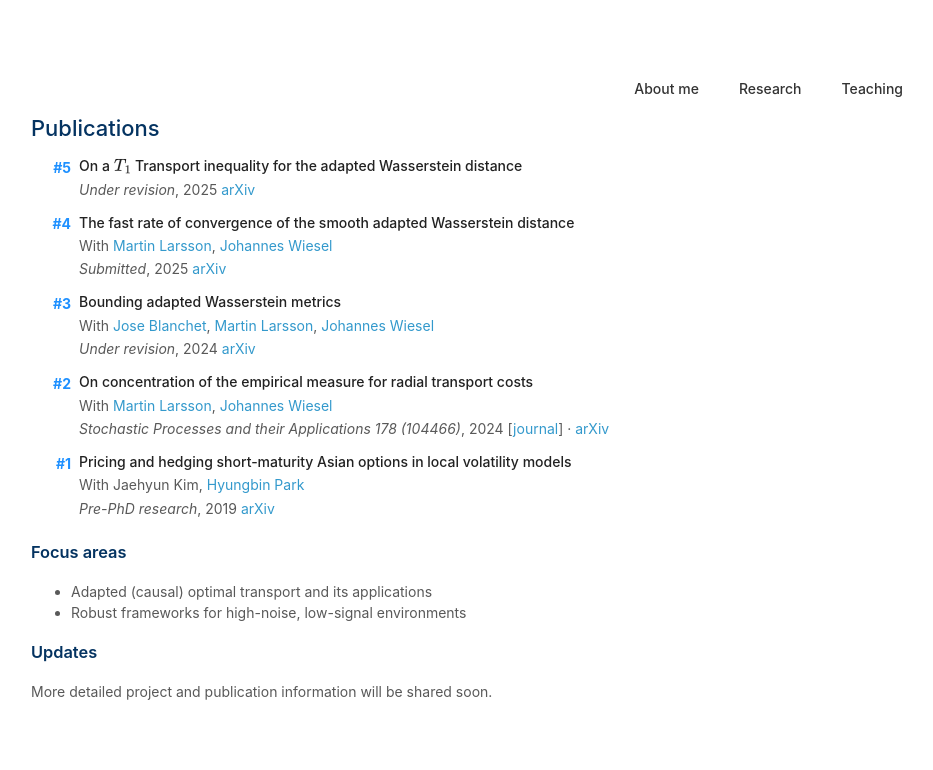
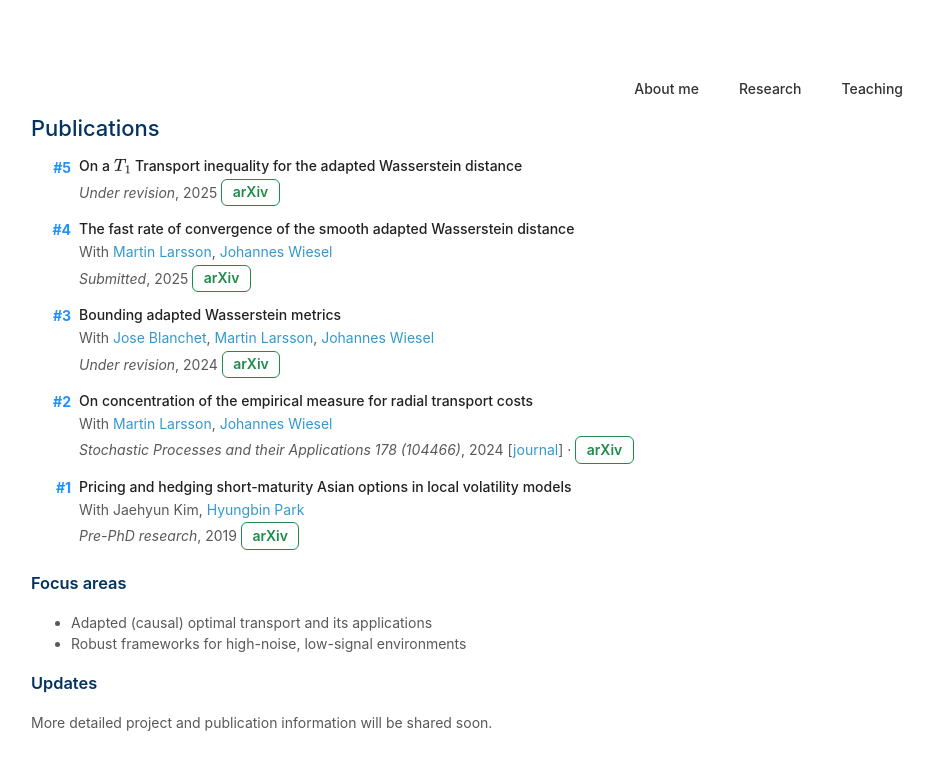
Before and after one commit to Jonghwap/Jonghwap.github.io, a Jekyll site: the page built from research.md, in a window 1280 px wide. Shown: the top 770 px of the page, without its empty margins (209-1142 px from the left). Built offline with Jekyll 4.4.1, drawn with Linux system fonts in a browser that asks for light colours; a style sheet for code colours, icons or effects is not loaded.

Commit message:
Update minimal-light.scss

```diff
--- a/_sass/minimal-light.scss
+++ b/_sass/minimal-light.scss
@@ -276,6 +276,25 @@ a {
 
 a:hover {
   color:#069;
+}
+
+.arxiv-button {
+  display: inline-block;
+  padding: 0.2em 0.75em;
+  background-color: #ffffff;
+  color: #1e8b4b;
+  border: 1px solid #1e8b4b;
+  border-radius: 6px;
+  font-weight: 600;
+  line-height: 1.4;
+  text-decoration: none;
+}
+
+.arxiv-button:hover,
+.arxiv-button:focus {
+  background-color: #f2fff6;
+  color: #146735;
+  border-color: #146735;
 }
 
 @media (prefers-color-scheme: dark) {
```
